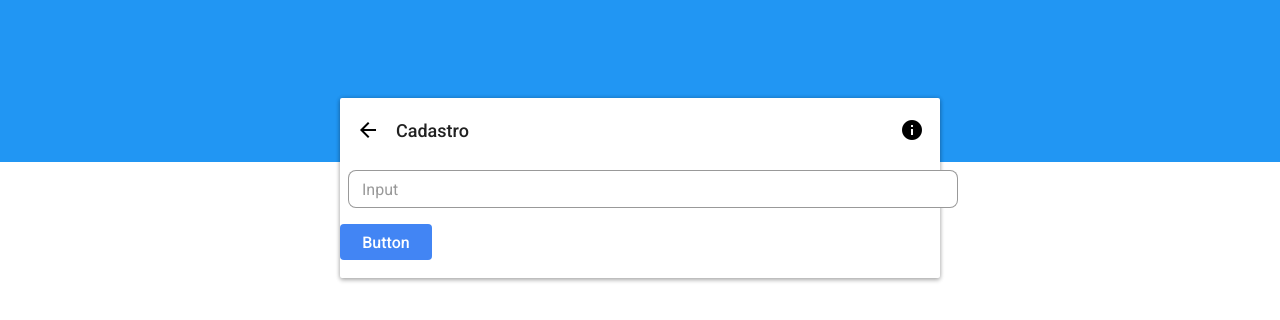
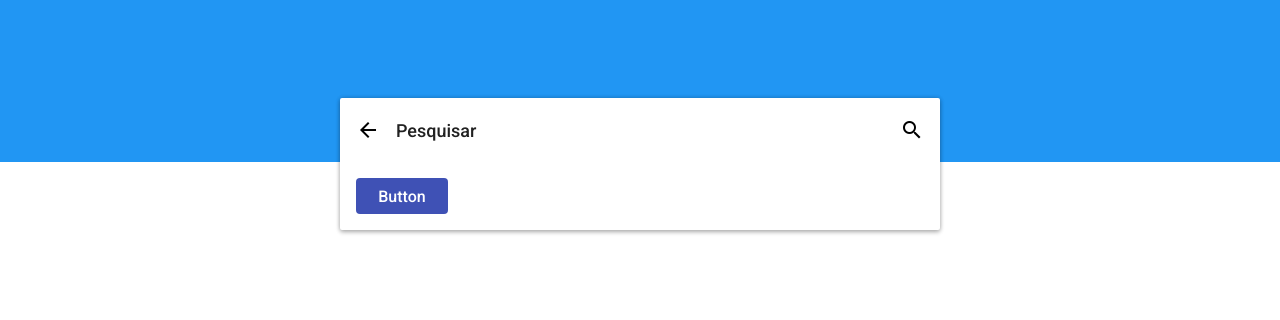
Before and after one commit to MiguelAleixo/material-design-components, a React (Create React App) app: page / in a window 1280 px wide. Shown: the top 320 px of the page. Built offline with nearby package versions, Linux system fonts and the light colour scheme.

Commit message:
criando card content

```diff
--- a/src/components/button/Button.css
+++ b/src/components/button/Button.css
@@ -7,10 +7,14 @@
     font-family: Roboto;
     color: #FFF;
     font-size: 16px;
-    background-color: #4285f4;
+    background-color: #3f51b5;
     outline: none;
+    transition: 0.2s;
+}
+
+.button:active{
+    background-color: #303f9f;
 }
 
 .button-container{
-    margin: 16px 16px 16px auto;
 }
--- a/src/components/card/Card.css
+++ b/src/components/card/Card.css
@@ -1,6 +1,5 @@
 .card{
     width: 600px;
-    height: 180px;
     margin: auto;
     position: relative;
     bottom: 64px;
--- /dev/null
+++ b/src/components/cardContent/CardContent.css
@@ -0,0 +1,3 @@
+.card-content{
+    padding: 16px;
+}
--- /dev/null
+++ b/src/components/cardContent/CardContent.js
@@ -0,0 +1,14 @@
+import React from 'react';
+import './CardContent.css'
+
+class CardContent extends React.Component {
+    render() {
+        return (
+            <div className="card-content">
+              {this.props.children}
+            </div>
+        );
+    }
+}
+
+export default CardContent;
--- a/src/main/home/Home.js
+++ b/src/main/home/Home.js
@@ -1,6 +1,7 @@
 import React from 'react';
 import Card from '../../components/card/Card';
 import Input from '../../components/input/Input';
+import CardContent from '../../components/cardContent/CardContent';
 import CardTitle from "../../components/cardTitle/CardTitle";
 import Button from '../../components/button/Button';
 
@@ -8,9 +9,10 @@ function Home() {
     return (
         <div>
             <Card>
-                <CardTitle title={'Cadastro'} icon={'info'}/>
-                    <Input/>
+                <CardTitle title={'Pesquisar'} icon={'search'}/>
+                <CardContent>
                     <Button/>
+                </CardContent>
             </Card>
         </div>
     );
```
